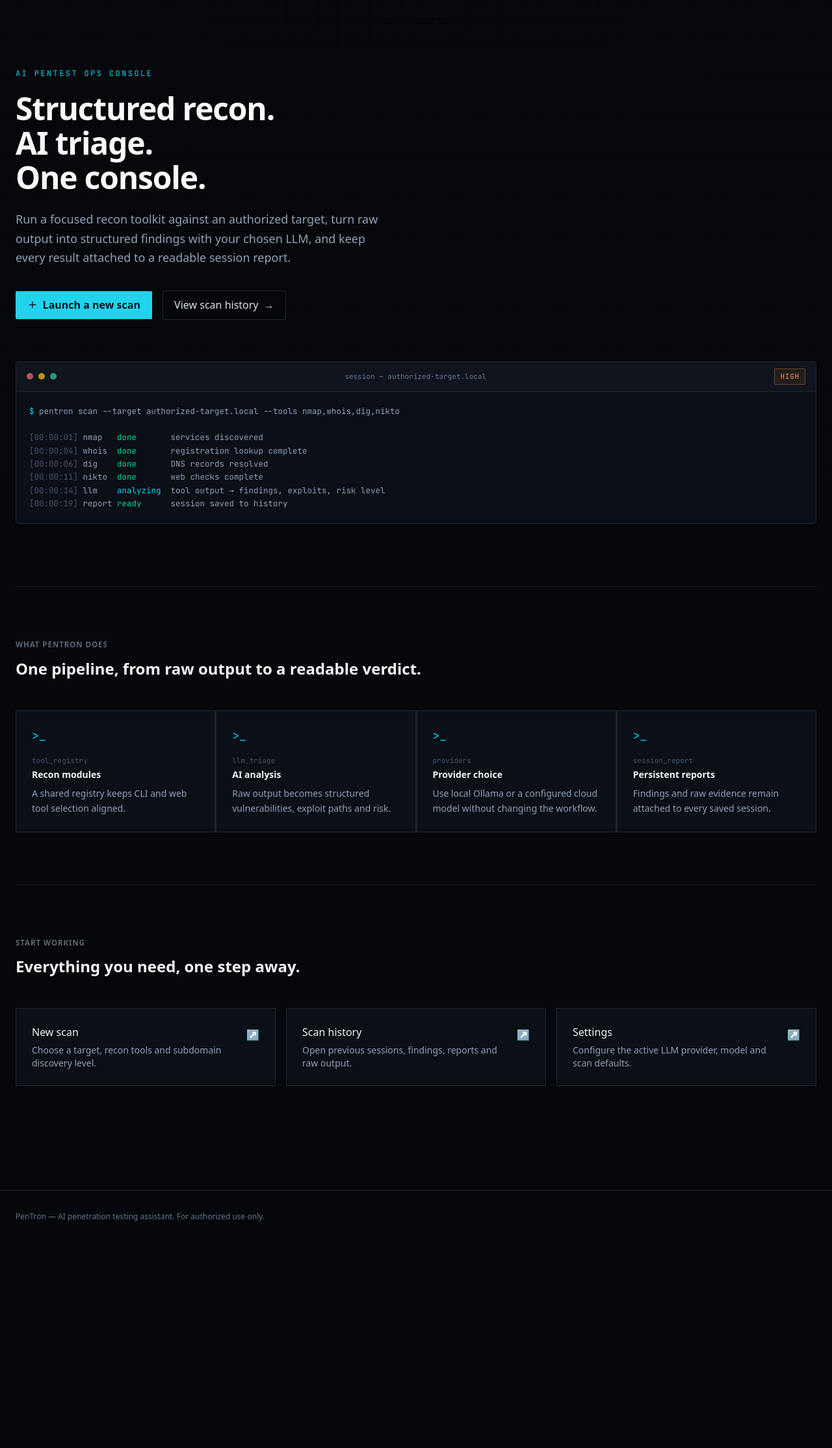
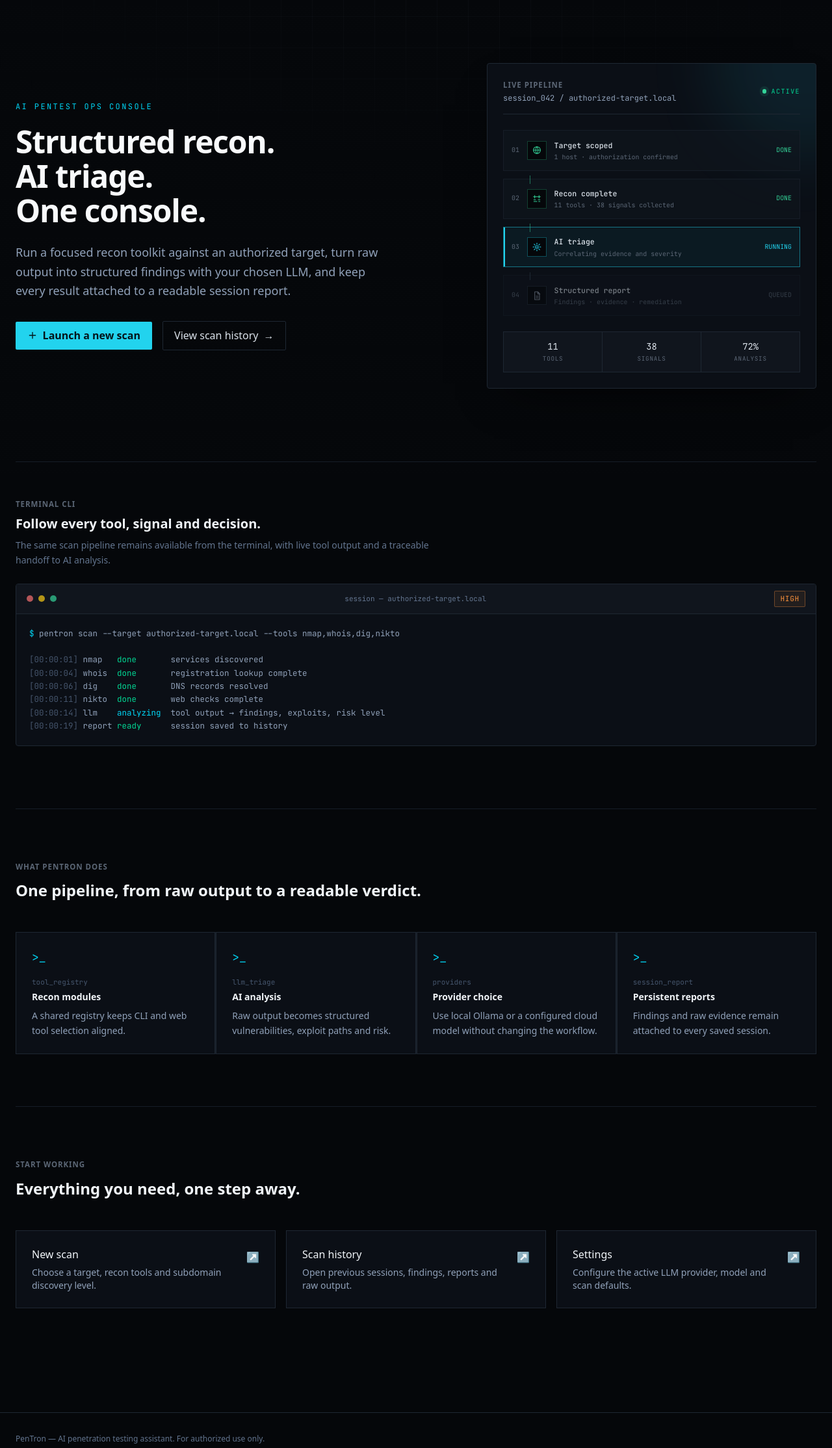
Before and after one commit to SaiedZ/PenTron, a FastAPI app: page / in a window 1280 px wide. Shown: the part 71-2299 px from the top of the page at 65% size. Before the commit the page ends 1950 px from the top, so only its background shows below. Run offline with FastAPI, Linux system fonts and the light colour scheme; style sheets or scripts are compiled from the project's sources; some libraries are stand-ins or nearby versions.

Commit message:
feat: enrich homepage hero with live pipeline

```diff
--- a/web/input.css
+++ b/web/input.css
@@ -264,6 +264,108 @@
   font-weight: 600;
 }
 
+/* ---- homepage hero and live-pipeline illustration ---- */
+.home-hero-grid {
+  display: grid;
+  align-items: center;
+  gap: 3.5rem;
+}
+
+@media (min-width: 64rem) {
+  .home-hero-grid {
+    grid-template-columns: minmax(0, 1.12fr) minmax(360px, 0.88fr);
+    gap: 4rem;
+  }
+}
+
+@media (min-width: 80rem) {
+  .home-hero-grid { gap: 5rem; }
+}
+
+.home-cli-section {
+  margin-top: 7rem;
+  padding-top: 3.5rem;
+  border-top: 1px solid var(--border-soft);
+}
+
+.hero-pipeline { box-shadow: 0 28px 70px -36px rgba(0, 0, 0, 0.9); }
+.hero-pipeline-glow {
+  position: absolute;
+  width: 18rem;
+  height: 18rem;
+  top: -9rem;
+  right: -8rem;
+  border-radius: 999px;
+  background: rgba(34, 211, 238, 0.09);
+  filter: blur(48px);
+  pointer-events: none;
+}
+.hero-live-indicator { display: inline-flex; align-items: center; gap: 0.45rem; }
+.hero-live-indicator::before {
+  content: "";
+  width: 0.42rem;
+  height: 0.42rem;
+  border-radius: 999px;
+  background: var(--low);
+  animation: pipeline-pulse 2s ease-out infinite;
+}
+.pipeline-step {
+  min-height: 3.9rem;
+  display: flex;
+  align-items: center;
+  gap: 0.75rem;
+  padding: 0.7rem 0.75rem;
+  border: 1px solid var(--border-soft);
+  background: rgba(16, 21, 29, 0.62);
+  position: relative;
+}
+.pipeline-step-active {
+  border-color: rgba(34, 211, 238, 0.48);
+  background: rgba(34, 211, 238, 0.055);
+  box-shadow: inset 2px 0 0 var(--accent);
+}
+.pipeline-step-pending { opacity: 0.52; }
+.pipeline-index { color: var(--text-faint); font-size: 0.62rem; }
+.pipeline-icon {
+  width: 1.85rem;
+  height: 1.85rem;
+  display: grid;
+  place-items: center;
+  flex: 0 0 auto;
+  color: var(--text-dim);
+  border: 1px solid var(--border);
+  background: var(--bg);
+}
+.pipeline-icon svg { width: 1rem; height: 1rem; }
+.pipeline-step-done .pipeline-icon { color: var(--low); border-color: rgba(52, 211, 153, 0.28); }
+.pipeline-step-active .pipeline-icon { color: var(--accent); border-color: rgba(34, 211, 238, 0.35); }
+.pipeline-step b, .pipeline-step small { display: block; }
+.pipeline-step b { color: var(--text); font-size: 0.72rem; font-weight: 500; }
+.pipeline-step small { margin-top: 0.18rem; color: var(--text-faint); font-size: 0.62rem; line-height: 1.35; }
+.pipeline-state { color: var(--text-faint); font-size: 0.62rem; }
+.pipeline-state-done { color: var(--low); }
+.pipeline-state-active { color: var(--accent); }
+.pipeline-connector {
+  position: absolute;
+  left: 2.55rem;
+  width: 1px;
+  height: 0.8rem;
+  margin-top: -0.3rem;
+  background: var(--low);
+  opacity: 0.5;
+  z-index: 2;
+}
+.pipeline-connector-muted { background: var(--border); opacity: 1; }
+.pipeline-stat { padding: 0.75rem 0.45rem; text-align: center; background: var(--bg-panel-raised); }
+.pipeline-stat span, .pipeline-stat small { display: block; font-family: "JetBrains Mono", ui-monospace, monospace; }
+.pipeline-stat span { color: var(--text); font-size: 0.86rem; }
+.pipeline-stat small { margin-top: 0.15rem; color: var(--text-faint); font-size: 0.58rem; letter-spacing: 0.08em; text-transform: uppercase; }
+
+@keyframes pipeline-pulse {
+  0% { box-shadow: 0 0 0 0 rgba(52, 211, 153, 0.25); }
+  70%, 100% { box-shadow: 0 0 0 7px rgba(52, 211, 153, 0); }
+}
+
 input[type="text"],
 input[type="password"],
 input[type="number"],
--- a/web/templates/home.html
+++ b/web/templates/home.html
@@ -3,8 +3,9 @@
 {% block title %}PenTron — AI Pentest Ops Console{% endblock %}
 
 {% block content %}
-<section class="pt-12 pb-20 sm:pt-16 sm:pb-24">
-  <div class="max-w-3xl">
+<section class="pt-12 pb-20 sm:pt-14 sm:pb-24">
+  <div class="home-hero-grid">
+  <div class="max-w-2xl">
     <p class="mb-5 font-mono text-xs tracking-[0.2em] text-cyan-400">AI PENTEST OPS CONSOLE</p>
     <h1 class="text-4xl font-semibold leading-[1.1] tracking-tight text-slate-50 sm:text-5xl">
       Structured recon.<br>AI triage.<br>One console.
@@ -13,7 +14,7 @@
       Run a focused recon toolkit against an authorized target, turn raw output into structured
       findings with your chosen LLM, and keep every result attached to a readable session report.
     </p>
-    <div class="mt-9 flex flex-wrap items-center gap-4">
+    <div class="mt-8 flex flex-wrap items-center gap-4">
       <a href="/new-scan" class="btn-primary">
         <svg class="h-4 w-4" viewBox="0 0 24 24" fill="none" stroke="currentColor" stroke-width="2"><path d="M12 5v14M5 12h14" stroke-linecap="round" /></svg>
         Launch a new scan
@@ -22,7 +23,59 @@
     </div>
   </div>
 
-  <div class="panel mt-16 overflow-hidden rounded-sm">
+  <div class="hero-pipeline panel relative overflow-hidden rounded-sm p-5 sm:p-6" aria-label="Live scan pipeline preview">
+    <div class="hero-pipeline-glow"></div>
+    <div class="relative flex items-center justify-between border-b border-[var(--border)] pb-4">
+      <div>
+        <p class="field-label">Live pipeline</p>
+        <p class="mt-1 font-mono text-xs text-slate-400">session_042 / authorized-target.local</p>
+      </div>
+      <span class="hero-live-indicator font-mono text-[10px] tracking-[0.14em] text-emerald-400">ACTIVE</span>
+    </div>
+    <div class="relative mt-6 space-y-3 font-mono">
+      <div class="pipeline-step pipeline-step-done">
+        <span class="pipeline-index">01</span>
+        <span class="pipeline-icon"><svg viewBox="0 0 24 24" fill="none" stroke="currentColor" stroke-width="1.6"><circle cx="12" cy="12" r="8"/><path d="M4 12h16M12 4a13 13 0 010 16M12 4a13 13 0 000 16"/></svg></span>
+        <span class="min-w-0 flex-1"><b>Target scoped</b><small>1 host · authorization confirmed</small></span>
+        <span class="pipeline-state pipeline-state-done">DONE</span>
+      </div>
+      <div class="pipeline-connector"></div>
+      <div class="pipeline-step pipeline-step-done">
+        <span class="pipeline-index">02</span>
+        <span class="pipeline-icon"><svg viewBox="0 0 24 24" fill="none" stroke="currentColor" stroke-width="1.6"><path d="M4 7h16M7 4v6M17 4v6M5 14h4M5 18h7M15 14h4M16 18h3" stroke-linecap="round"/></svg></span>
+        <span class="min-w-0 flex-1"><b>Recon complete</b><small>11 tools · 38 signals collected</small></span>
+        <span class="pipeline-state pipeline-state-done">DONE</span>
+      </div>
+      <div class="pipeline-connector"></div>
+      <div class="pipeline-step pipeline-step-active">
+        <span class="pipeline-index">03</span>
+        <span class="pipeline-icon"><svg viewBox="0 0 24 24" fill="none" stroke="currentColor" stroke-width="1.6"><path d="M12 3v3M12 18v3M3 12h3M18 12h3M5.6 5.6l2.1 2.1M16.3 16.3l2.1 2.1M18.4 5.6l-2.1 2.1M7.7 16.3l-2.1 2.1" stroke-linecap="round"/><circle cx="12" cy="12" r="3"/></svg></span>
+        <span class="min-w-0 flex-1"><b>AI triage</b><small>Correlating evidence and severity</small></span>
+        <span class="pipeline-state pipeline-state-active">RUNNING</span>
+      </div>
+      <div class="pipeline-connector pipeline-connector-muted"></div>
+      <div class="pipeline-step pipeline-step-pending">
+        <span class="pipeline-index">04</span>
+        <span class="pipeline-icon"><svg viewBox="0 0 24 24" fill="none" stroke="currentColor" stroke-width="1.6"><path d="M7 3h7l4 4v14H7zM14 3v5h5M10 13h5M10 17h5" stroke-linecap="round" stroke-linejoin="round"/></svg></span>
+        <span class="min-w-0 flex-1"><b>Structured report</b><small>Findings · evidence · remediation</small></span>
+        <span class="pipeline-state">QUEUED</span>
+      </div>
+    </div>
+    <div class="relative mt-6 grid grid-cols-3 gap-px border border-[var(--border)] bg-[var(--border)]">
+      <div class="pipeline-stat"><span>11</span><small>tools</small></div>
+      <div class="pipeline-stat"><span>38</span><small>signals</small></div>
+      <div class="pipeline-stat"><span class="text-cyan-400">72%</span><small>analysis</small></div>
+    </div>
+  </div>
+  </div>
+
+  <div class="home-cli-section">
+    <div class="mb-6 max-w-2xl">
+      <p class="field-label mb-2">Terminal CLI</p>
+      <h2 class="text-xl font-semibold text-slate-100">Follow every tool, signal and decision.</h2>
+      <p class="mt-2 text-sm leading-relaxed text-slate-500">The same scan pipeline remains available from the terminal, with live tool output and a traceable handoff to AI analysis.</p>
+    </div>
+  <div class="panel overflow-hidden rounded-sm">
     <div class="flex items-center justify-between border-b border-[var(--border)] bg-[var(--bg-panel-raised)] px-4 py-2.5">
       <div class="flex items-center gap-2"><span class="h-2.5 w-2.5 rounded-full bg-[#f87171]/70"></span><span class="h-2.5 w-2.5 rounded-full bg-[#facc15]/70"></span><span class="h-2.5 w-2.5 rounded-full bg-[#34d399]/70"></span></div>
       <p class="font-mono text-[11px] text-slate-500">session — authorized-target.local</p>
@@ -36,6 +89,7 @@
 <span class="text-slate-600">[00:00:11]</span> nikto  <span class="text-emerald-400">done</span>       web checks complete
 <span class="text-slate-600">[00:00:14]</span> llm    <span class="text-cyan-400">analyzing</span>  tool output → findings, exploits, risk level
 <span class="text-slate-600">[00:00:19]</span> report <span class="text-emerald-400">ready</span>      session saved to history</pre>
+  </div>
   </div>
 </section>
 
```
Also changed, not shown: design-concepts/concept-a/index.html (+65 -7 lines), design-concepts/concept-a/style.css (+92 -0 lines).
